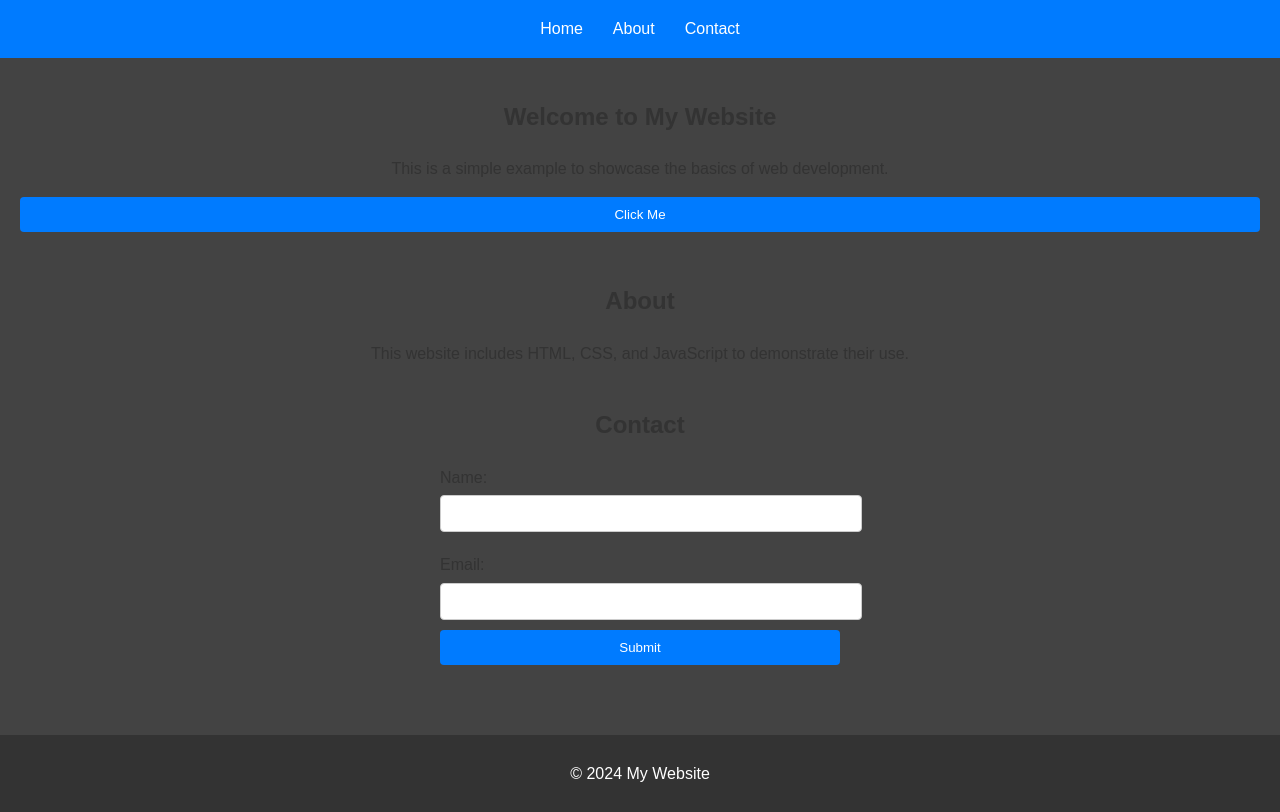
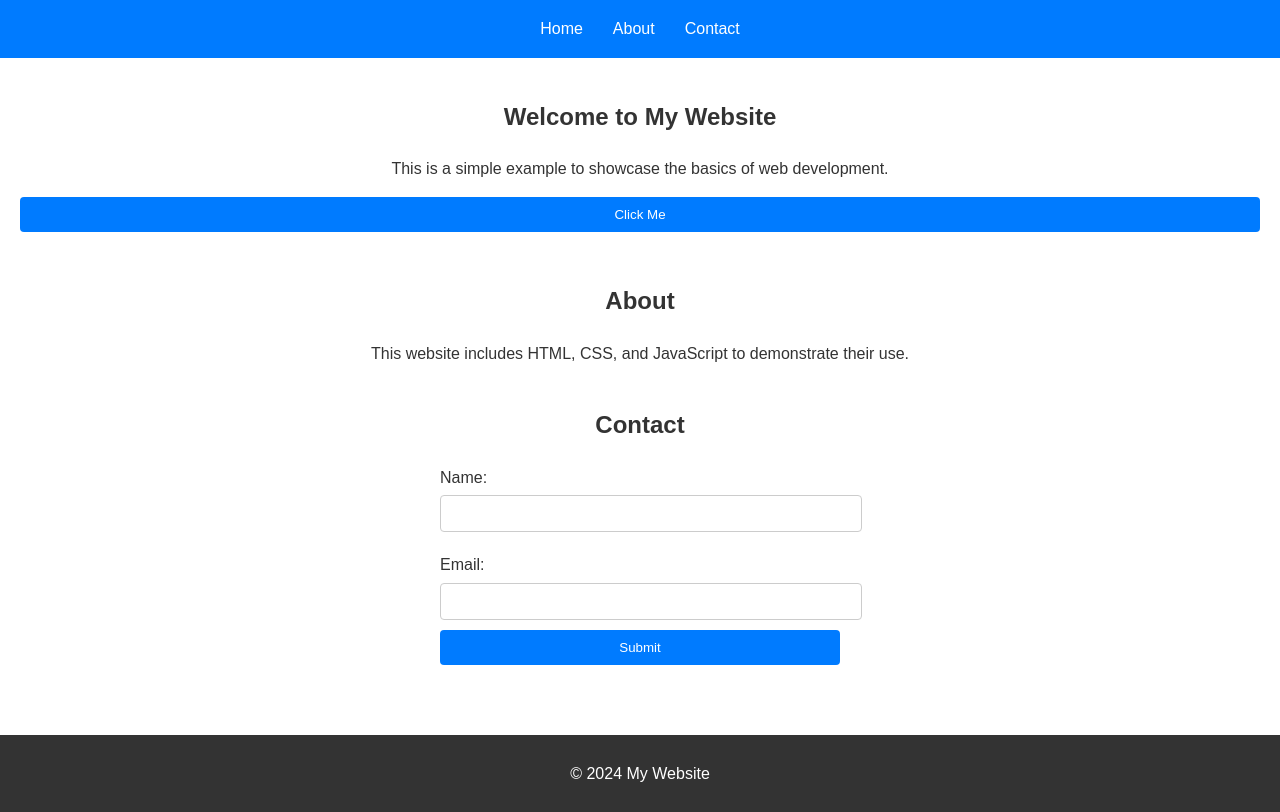
Before and after one commit to fjgaiiatiait/fjgaiiatiait.github.io, a plain HTML site: page index.html in a window 1280 px wide. Drawn offline with Linux system fonts and the light colour scheme.

Commit message:
Update style.css

```diff
--- a/style.css
+++ b/style.css
@@ -5,7 +5,7 @@ body {
     margin: 0;
     padding: 0;
     color: #333;
-    background-color: #434343;
+    background-color: ##414040;
 }
 
 /* Header and Navigation */
```
